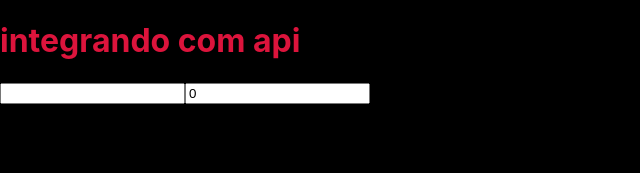
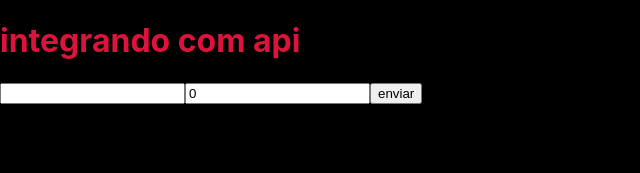
Before and after one commit to viniciusgit2/renderezizando, a Next.js app: page /form in a window 1280 px wide. Shown: the top 173 px of the page, without its empty margins (0-640 px from the left). Built offline with nearby package versions, Linux system fonts and the light colour scheme.

Commit message:
com formulario

```diff
--- a/package.json
+++ b/package.json
@@ -9,14 +9,14 @@
     "lint": "next lint"
   },
   "dependencies": {
-    "@types/node": "^20.11.21",
+    "@types/node": "^20.11.22",
     "next": "^14.1.0",
     "react": "18.2.0",
     "react-dom": "^18.2.0",
     "typescript": "^5.3.3"
   },
   "devDependencies": {
-    "@types/eslint": "^8.56.4",
+    "@types/eslint": "^8.56.5",
     "@types/react": "18.2.60",
     "eslint": "^8.57.0",
     "eslint-config-next": "^14.1.0"
--- /dev/null
+++ b/pages/api/form.js
@@ -0,0 +1,3 @@
+export default function form(req,res){
+    res.status(200).json({dados:req.body})
+}
--- a/pages/form.jsx
+++ b/pages/form.jsx
@@ -1,9 +1,12 @@
 import { useState } from "react"
 
 export default function form(){
+    function salvarusuario(){
+      fetch('/api/form',{method:'POST',body:JSON.stringify({nome,idade})})
+    }
     const [nome,setnome]=useState("")
     const [idade,setidade]=useState(0)
 
     return(<div><h1>integrando com api</h1><input type="text"value={nome}onChange={e=>setnome(e.target.value)}></input>
-    <input type="number"value={idade}onChange={e=>setidade(+e.target.value)}></input></div>)
+    <input type="number"value={idade}onChange={e=>setidade(+e.target.value)}></input><button onClick={salvarusuario}>enviar</button></div>)
 }
```
Also changed, not shown: 1 other file (tests, documents, lock files or other folders).
